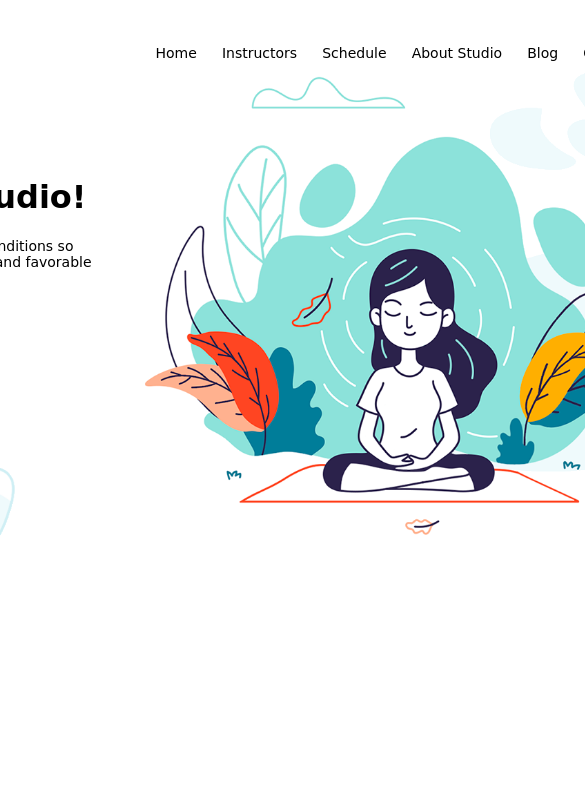
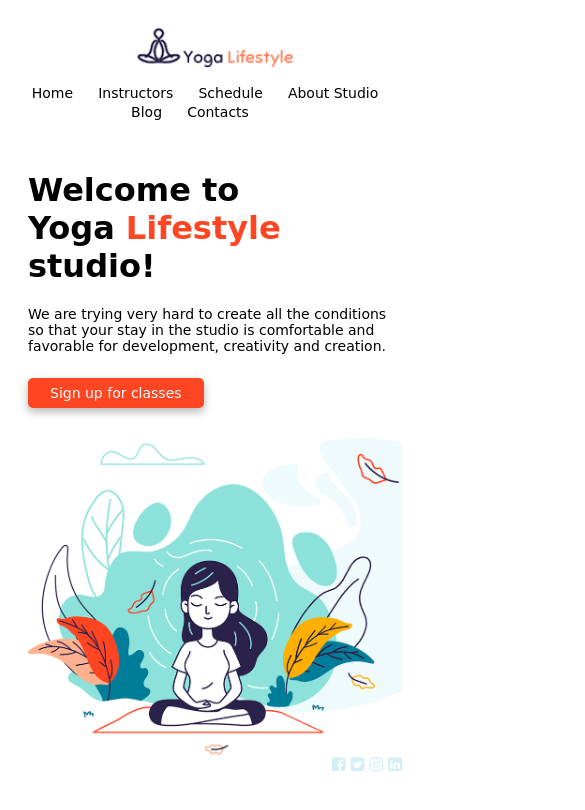
Before and after one commit to sjurate/3.2-joga, a website: page index.html in a window 390 px wide. Shown: the top 810 px of the page, 585 px wide, since content can reach past the window. Drawn offline with Linux system fonts and the light colour scheme.

Commit message:
Update: responsive design

```diff
--- a/css/btn.css
+++ b/css/btn.css
@@ -1,10 +1,10 @@
 .btn {
     display: inline-block;
     font-size: 14px;
-    background-color: #FF4522;
+    background-color: var(--main-color);
     color: white;
     padding: 5px 20px;
-    border: 2px solid #FF4522;
+    border: 2px solid var(--main-color);
     border-radius: 5px;
     margin-top: 10px;
     text-decoration: none;
@@ -13,6 +13,6 @@
 
 .btn:hover {
     background-color: white;
-    color: #FF4522;
+    color: var(--main-color);
     box-shadow: 0 4px 12px #0008;
 }
--- a/css/main.css
+++ b/css/main.css
@@ -1,12 +1,50 @@
+@import './font-awesome.min.css';
+@import './btn.css';
+
 body {
     font-family: cursive, system-ui,'Gill Sans', 'Gill Sans MT', Calibri, 'Trebuchet MS', sans-serif;
+}
+
+:root {
+    --main-color: #FF4522;
 }
 
 .container {
     display: inline-block;
     width: 1000px;
-    margin: 0 calc((100% - 1000px)/2);
+    margin: 0 calc(50% - 500px);
     margin-bottom: 50px;
+}
+
+@media (max-width: 1100px) {
+    .container {
+        width: 800px;
+        margin: 0 calc(50% - 400px);
+    }
+}
+
+@media (max-width: 900px) {
+    .container {
+        width: 600px;
+        margin: 0 calc(50% - 300px);
+    }
+}
+
+@media (max-width: 700px) {
+    .container {
+        width: 400px;
+        margin: 0 calc(50% - 200px);
+    }
+
+}
+
+@media (max-width: 440px) {
+    .container {
+        width: 100%;
+        margin: 0;
+        padding-left: 20px;
+        padding-right: 20px;
+    }
 }
 
 .container:nth-last-child(2) {
@@ -32,6 +70,23 @@ body {
     margin-top: 15px;
 }
 
+
+@media (max-width: 900px) {
+    .header-links,
+    .logo {
+        float: none;
+        text-align: center;
+        display: block;
+        width: 100%;
+    }
+
+    .logo {
+        height: 40px;
+        width: 100%;
+        object-fit: contain;
+    }
+}
+
 .header-links a {
     text-decoration: none;
     color:black;
@@ -48,7 +103,7 @@ body {
 }
 
 .header-links a:hover {
-    text-decoration: underline #FF4522 3px;
+    text-decoration: underline var(--main-color) 3px;
 }
 
 /* MAIN*/
@@ -60,12 +115,38 @@ body {
     margin-top: 50px;
 }
 
+.column-right {
+    display: inline-block;
+    float: right;
+    width: 55%;
+}
+
+@media (max-width: 900px) {
+    .column-right {
+        margin-top: 30px;
+    }
+}
+
+@media (max-width: 700px) {
+    .column-left,
+    .column-right {
+        display: block;
+        width: 100%;
+        float: none;
+    }
+
+    .column-right {
+        margin-top: 30px;
+    }
+
+}
+
 .main-title .welcome {
     display: block;
 }
 
 .main-title .lifestyle {
-    color: #FF4522;
+    color: var(--main-color);
 }
 
 p {
@@ -79,11 +160,12 @@ p {
     margin-top: 20px;
 }
 
-.column-right {
-    display: inline-block;
-    float: right;
-    width: 55%;
+@media (max-width: 1100px) {
+    .leaves {
+        display: none;
+    }
 }
+
 
 /*FOOTER*/
 
--- a/index.html
+++ b/index.html
@@ -5,9 +5,8 @@
     <meta http-equiv="X-UA-Compatible" content="IE=edge">
     <meta name="viewport" content="width=device-width, initial-scale=1.0">
     <title>Yoga</title>
-    <link rel="stylesheet" href="./css/font-awesome.min.css">
-    <link rel="stylesheet" href="./css/btn.css">
     <link rel="stylesheet" href="./css/main.css">
+
 </head>
 
 <body>
```
